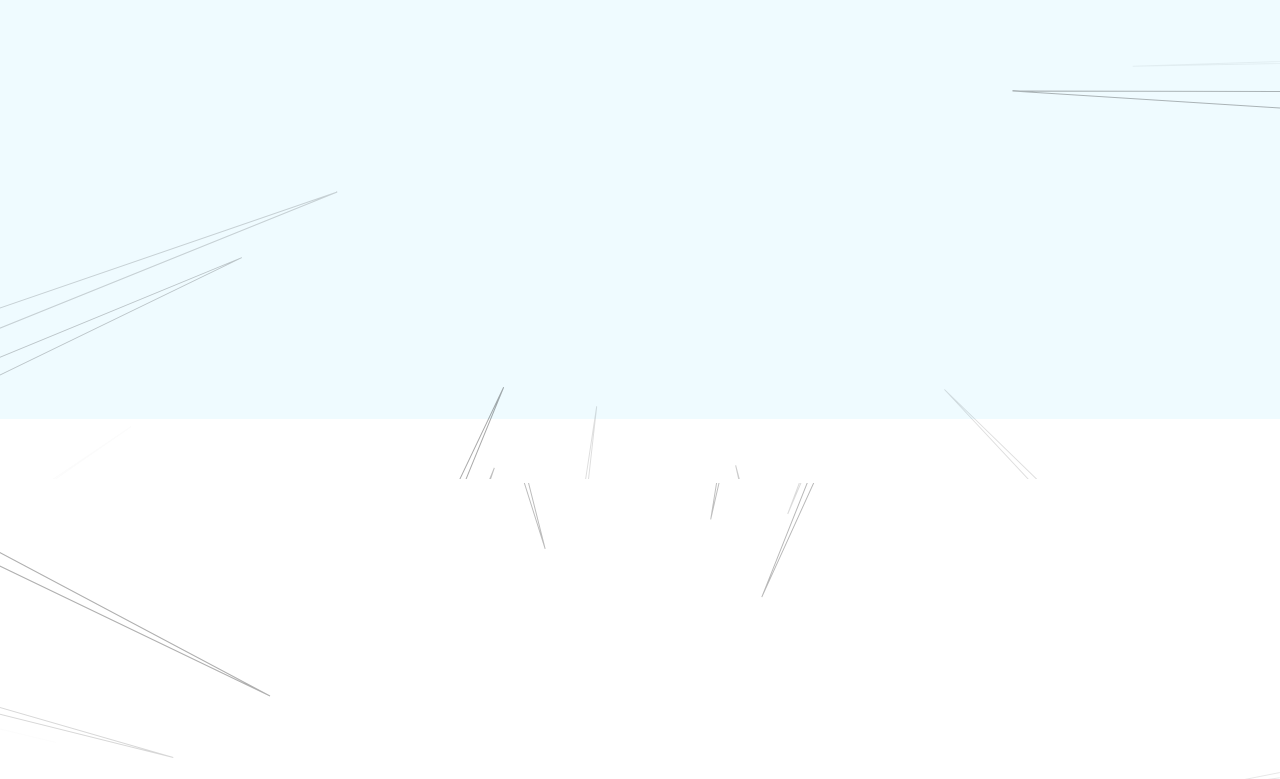
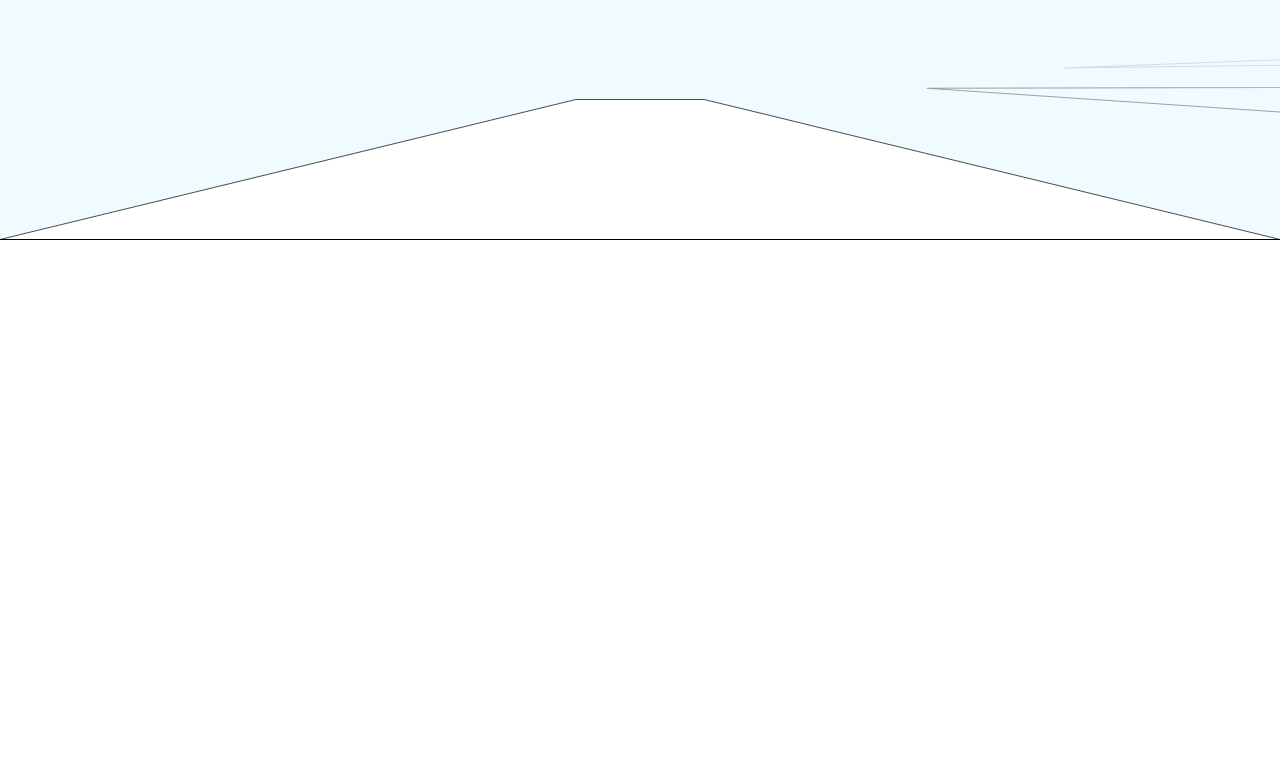
Before and after one commit to galtrapecar/gachacoin-web, a React (Create React App) app: page / in a window 1280 px wide. Shown: the part 381-1160 px from the top of the page. Built offline with nearby package versions, Linux system fonts and the light colour scheme.

Commit message:
add lanfing page fold box

```diff
--- a/src/hooks/useSpeedLines.tsx
+++ b/src/hooks/useSpeedLines.tsx
@@ -101,7 +101,13 @@ const useSpeedLines = () => {
   }, []);
 
   if (!canvas) return;
-  return <div ref={(ref) => ref?.appendChild(canvas)} />;
+  return (
+    <div
+      ref={(ref) => {
+        if (ref?.children.length === 0) ref?.appendChild(canvas);
+      }}
+    />
+  );
 };
 
 export default useSpeedLines;
--- a/src/pages/landing/LadingPage.tsx
+++ b/src/pages/landing/LadingPage.tsx
@@ -5,6 +5,9 @@ const LandingPage = () => {
   return (
     <div className="LandingPage">
       <div className="LandingPage__background">{Canvas}</div>
+      <div className="LandingPage__about">
+        <div className="LandingPage__about__fold" />
+      </div>
     </div>
   );
 };
--- /dev/null
+++ b/src/pages/landing/LandingPage.scss
@@ -0,0 +1,43 @@
+.LandingPage {
+  position: relative;
+  width: 100%;
+  height: 100%;
+  &__background {
+    position: absolute;
+    left: 0;
+    top: 0;
+    width: 100%;
+    height: 100%;
+  }
+
+  &__about {
+    position: relative;
+    width: 100%;
+    height: 100vh;
+    top: calc(100vh - 180px - 60px);
+    background-color: $color-mono000;
+    border-top: 1px solid $color-mono1000;
+    &__fold {
+      position: absolute;
+      z-index: 0;
+      top: -141px;
+      left: 0;
+      width: 100%;
+      height: 140px;
+      background-color: rgba($color: $color-mono1000, $alpha: 0.7);
+      clip-path: polygon(45% 0, 55% 0, 100% 100%, 0% 100%);
+      &::before {
+        content: "";
+        position: absolute;
+        z-index: -1;
+        top: calc(50% + 1px);
+        left: 50%;
+        transform: translate(-50%, -50%);
+        width: calc(100%);
+        height: calc(140px);
+        background-color: $color-mono000;
+        clip-path: polygon(45% 0, 55% 0, 100% 100%, 0% 100%);
+      }
+    }
+  }
+}
--- a/src/root.scss
+++ b/src/root.scss
@@ -8,6 +8,7 @@
 @import './_definitions.scss';
 
 @import './App.scss';
+@import './pages/landing/LandingPage.scss';
 
 @import './components/Header/Header.scss';
 @import './components/Button/Button.scss';
```
